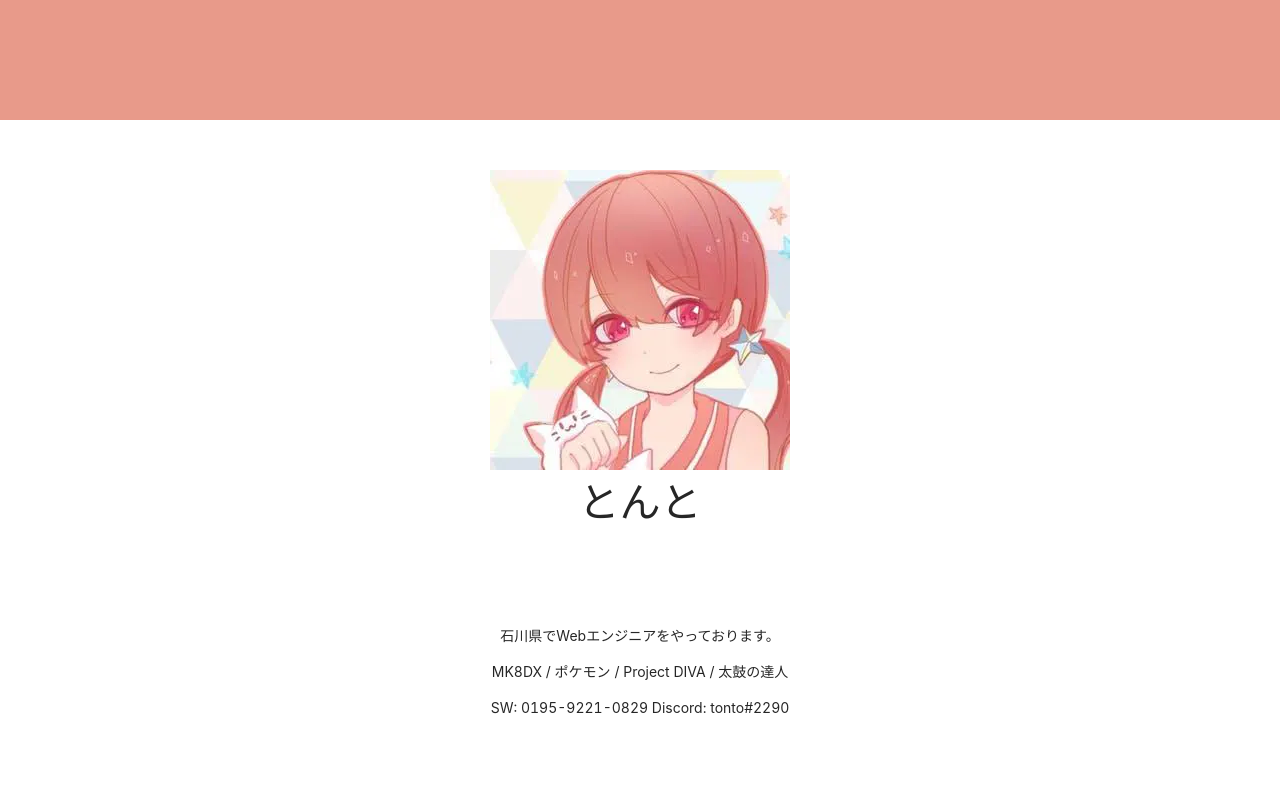
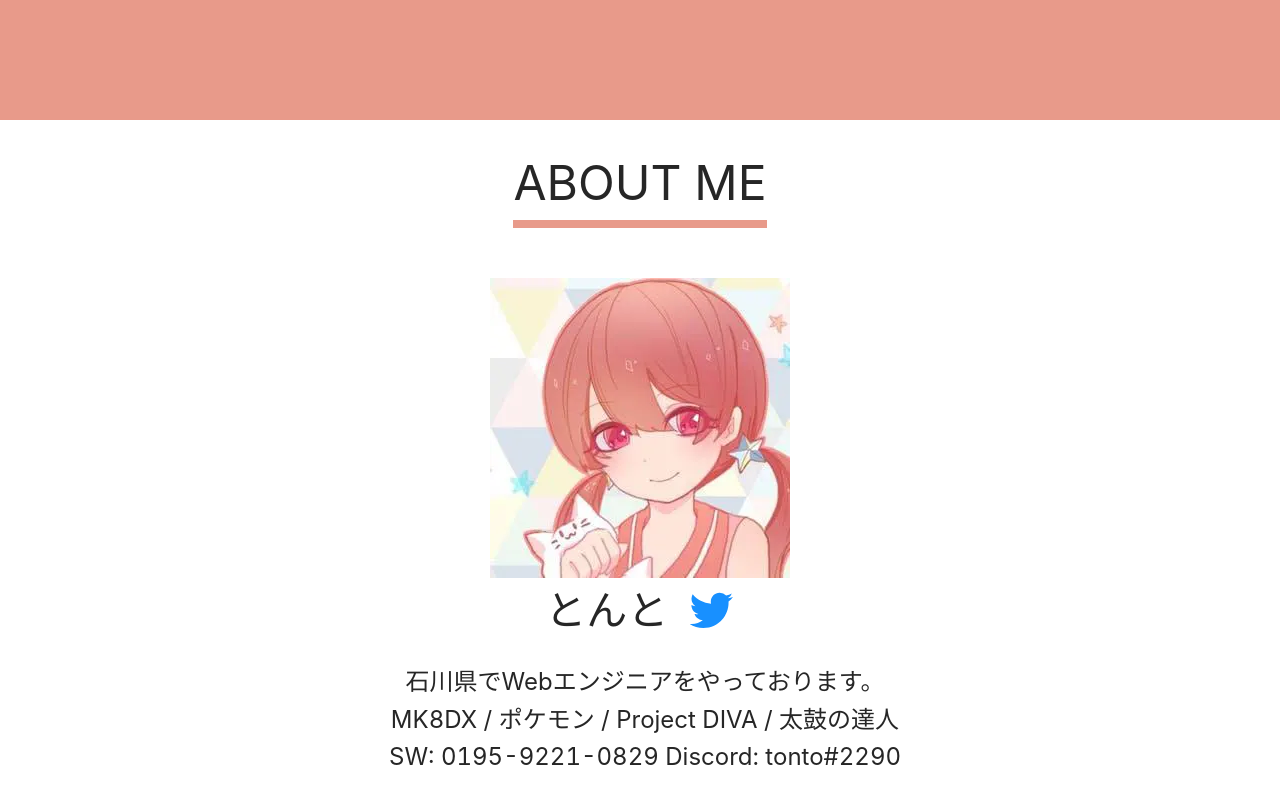
Before and after one commit to ryu-ton10/tonto_introduction, a React (Create React App) app: page / in a window 1280 px wide. Shown: the part 680-1484 px from the top of the page. Before the commit the page ends 1399 px from the top, so only its background shows below. Built offline with nearby package versions, Linux system fonts and the light colour scheme.

Commit message:
adjust profile area

```diff
--- a/src/App.css
+++ b/src/App.css
@@ -2,6 +2,37 @@
   text-align: center;
 }
 
-p {
-  margin: 0;
+.App p {
+  margin: 0 0 0 0;
 }
+
+.App .profile-title {
+  border-bottom: solid 8px #E89A8A;
+}
+
+/* ========= スマホサイズ =========== */
+@media (min-width: 280px) {
+  .App .profile-title {
+    padding: 15px 0 0 0;
+    font-size: 24pt;
+    max-width: 50%;
+  }
+}
+
+/* ========= タブレットサイズ =========== */
+@media (min-width: 576px) {
+  .App .profile-title {
+    padding: 20px 0 0 0;
+    font-size: 30pt;
+    max-width: 40%;
+  }
+}
+
+/* ========= PCサイズ =========== */
+@media (min-width: 768px) {
+  .App .profile-title {
+    padding: 25px 0 0 0;
+    font-size: 36pt;
+    max-width: 30%;
+  }
+}
--- a/src/App.tsx
+++ b/src/App.tsx
@@ -1,6 +1,7 @@
 import React from 'react';
 import 'App.css';
 import 'antd/dist/antd.min.css';
+import { Row, Col } from 'antd';
 import TitleBar from 'components/TitleBar'
 import Thumbnail from 'components/Thumbnail'
 import ProfileDescription from 'components/ProfileDescription'
@@ -8,11 +9,19 @@ import ProfileDescription from 'components/ProfileDescription'
 function App() {
   return (
     <div className="App">
-      <header>
-        <TitleBar />
-        <Thumbnail />
-        <ProfileDescription />
-      </header>
+      <TitleBar />
+      <Row justify="center">
+        <p className="profile-title">ABOUT ME</p>
+      </Row>
+      <Row>
+        {/* TODO: タブレットサイズ以上の場合は横並びのレイアウトにする */}
+        <Col xs={24} sm={24} md={24} lg={24} >
+          <Thumbnail />
+        </Col>
+        <Col xs={24} sm={24} md={24} lg={24} >
+          <ProfileDescription />
+        </Col>
+      </Row>
     </div>
   );
 }
--- a/src/components/ProfileDescription/index.css
+++ b/src/components/ProfileDescription/index.css
@@ -1,3 +1,24 @@
 .profile-description {
-  padding: 0 20px 0 20px;
+  padding: 0 10px 30px 20px;
 }
+
+/* ========= スマホサイズ =========== */
+@media (min-width: 280px) {
+  .profile-description p {
+    font-size: 12pt;
+  }
+}
+
+/* ========= タブレットサイズ =========== */
+@media (min-width: 576px) {
+  .profile-description p {
+    font-size: 16pt;
+  }
+}
+
+/* ========= PCサイズ =========== */
+@media (min-width: 768px) {
+  .profile-description p {
+    font-size: 18pt;
+  }
+}
--- a/src/components/Thumbnail/index.css
+++ b/src/components/Thumbnail/index.css
@@ -1,9 +1,14 @@
 .thumbnail-image {
-  padding: 50px 0 50px 0;
+  padding: 50px 0 20px 0;
 }
 
 .thumbnail-image p {
   font-size: calc(25px + 2vmin);
+}
+
+.thumbnail-image a {
+  display: flex;
+  align-items: center;
 }
 
 /* ========= スマホサイズ =========== */
@@ -11,6 +16,11 @@
   .thumbnail-image img {
     max-width: 180px;
     max-height: 180px
+  }
+
+  .thumbnail-image .anticon-twitter {
+    font-size: 20pt;
+    padding-left: 10px;
   }
 }
 
@@ -20,6 +30,11 @@
     max-width: 240px;
     max-height: 240px
   }
+
+  .thumbnail-image .anticon-twitter {
+    font-size: 30pt;
+    padding-left: 15px;
+  }
 }
 
 /* ========= PCサイズ =========== */
@@ -28,4 +43,9 @@
     max-width: 320px;
     max-height: 320px
   }
+
+  .thumbnail-image .anticon-twitter {
+    font-size: 35pt;
+    padding-left: 20px;
+  }
 }
--- a/src/components/Thumbnail/index.tsx
+++ b/src/components/Thumbnail/index.tsx
@@ -1,5 +1,7 @@
 import React from 'react';
 import './index.css';
+import { Row } from 'antd';
+import { TwitterOutlined } from '@ant-design/icons';
 
 function Thumbnail() {
 
@@ -9,7 +11,10 @@ function Thumbnail() {
         <source type="image/webp" srcSet={`${process.env.PUBLIC_URL}/thumbnail.webp`} ></source>
         <img src={`${process.env.PUBLIC_URL}/thumbnail.jpeg`} alt="thumbnail" />
       </picture>
-      <p>とんと</p>
+      <Row justify="center">
+        <p>とんと</p>
+        <a href="https://twitter.com/27ma4_ton10" rel="noopener noreferrer" target="_blank"><TwitterOutlined /></a>
+      </Row>
     </div>
   );
 }
```
